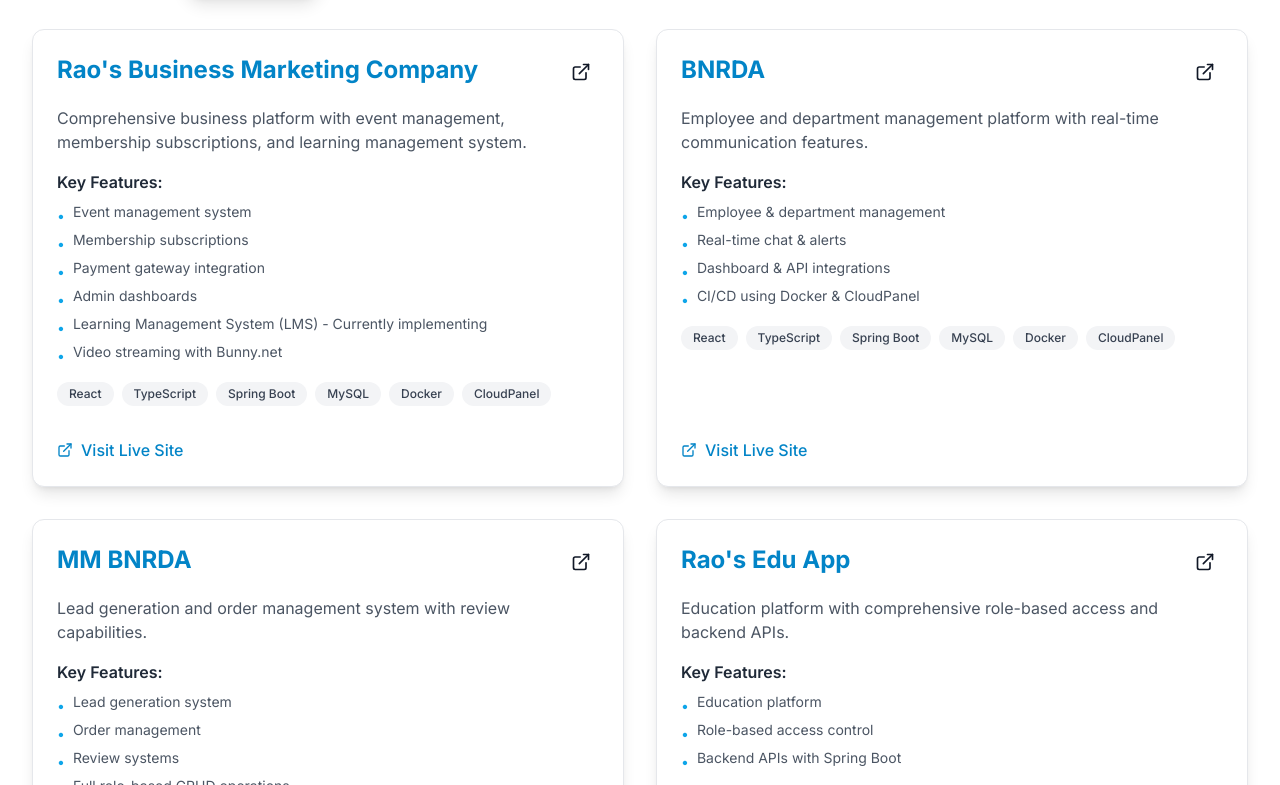
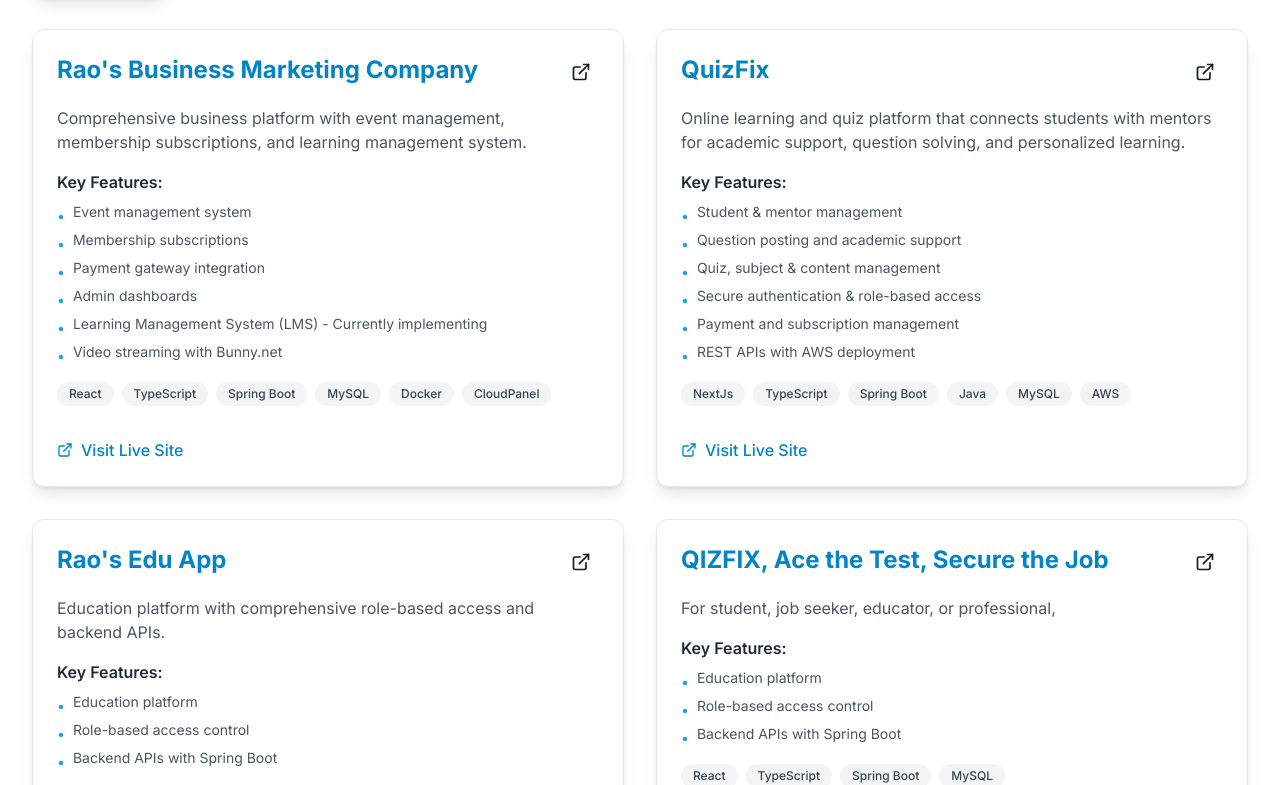
Before and after one commit to lalitgadwar/portfolio, a React (Vite) app: page / in a window 1280 px wide. Shown: the part 4715-5500 px from the top of the page. Built offline with nearby package versions, Linux system fonts and the light colour scheme.

Commit message:
QuizFix project details
 QuizFix project and updated features, technologies, and project note.

```diff
--- a/src/data/projects.ts
+++ b/src/data/projects.ts
@@ -25,17 +25,43 @@
     technologies: ["React", "TypeScript", "Spring Boot", "MySQL", "Docker", "CloudPanel"]
   },
   {
-    id: "bnrda",
-    title: "BNRDA",
-    description: "Employee and department management platform with real-time communication features.",
-    url: "https://bnrda.com",
+  id: "quizfix",
+  title: "QuizFix",
+  description: "Online learning and quiz platform that connects students with mentors for academic support, question solving, and personalized learning.",
+  url: "https://app.qizfix.com",
+  features: [
+    "Student & mentor management",
+    "Question posting and academic support",
+    "Quiz, subject & content management",
+    "Secure authentication & role-based access",
+    "Payment and subscription management",
+    "REST APIs with AWS deployment"
+  ],
+  technologies: ["NextJs", "TypeScript", "Spring Boot", "Java", "MySQL", "AWS"]
+},
+  {
+    id: "raos-edu",
+    title: "Rao's Edu App",
+    description: "Education platform with comprehensive role-based access and backend APIs.",
+    url: "https://app.raosedu.com",
     features: [
-      "Employee & department management",
-      "Real-time chat & alerts",
-      "Dashboard & API integrations",
-      "CI/CD using Docker & CloudPanel"
+      "Education platform",
+      "Role-based access control",
+      "Backend APIs with Spring Boot"
     ],
-    technologies: ["React", "TypeScript", "Spring Boot", "MySQL", "Docker", "CloudPanel"]
+    technologies: ["React", "TypeScript", "Spring Boot", "MySQL"]
+  },
+  {
+    id: "quizfix",
+    title: "QIZFIX, Ace the Test, Secure the Job",
+    description: "For student, job seeker, educator, or professional, ",
+    url: "https://app.raosedu.com",
+    features: [
+      "Education platform",
+      "Role-based access control",
+      "Backend APIs with Spring Boot"
+    ],
+    technologies: ["React", "TypeScript", "Spring Boot", "MySQL"]
   },
   {
     id: "mm-bnrda",
@@ -50,18 +76,6 @@
     ],
     technologies: ["React", "TypeScript", "Spring Boot", "MySQL"]
   },
-  {
-    id: "raos-edu",
-    title: "Rao's Edu App",
-    description: "Education platform with comprehensive role-based access and backend APIs.",
-    url: "https://app.raosedu.com",
-    features: [
-      "Education platform",
-      "Role-based access control",
-      "Backend APIs with Spring Boot"
-    ],
-    technologies: ["React", "TypeScript", "Spring Boot", "MySQL"]
-  }
 ];
 
-export const projectNote = "All these projects were developed by me and my colleague. Tech Used: React (TypeScript), Java Spring Boot, MySQL. Deployment: CloudPanel, Docker, GitHub CI/CD";
+export const projectNote = "All these projects were developed by me and my colleague. Tech Used: NextJs, React (TypeScript), Java Spring Boot, MySQL. Deployment: CloudPanel, Docker, GitHub CI/CD, Jenkins, AWS";
```
